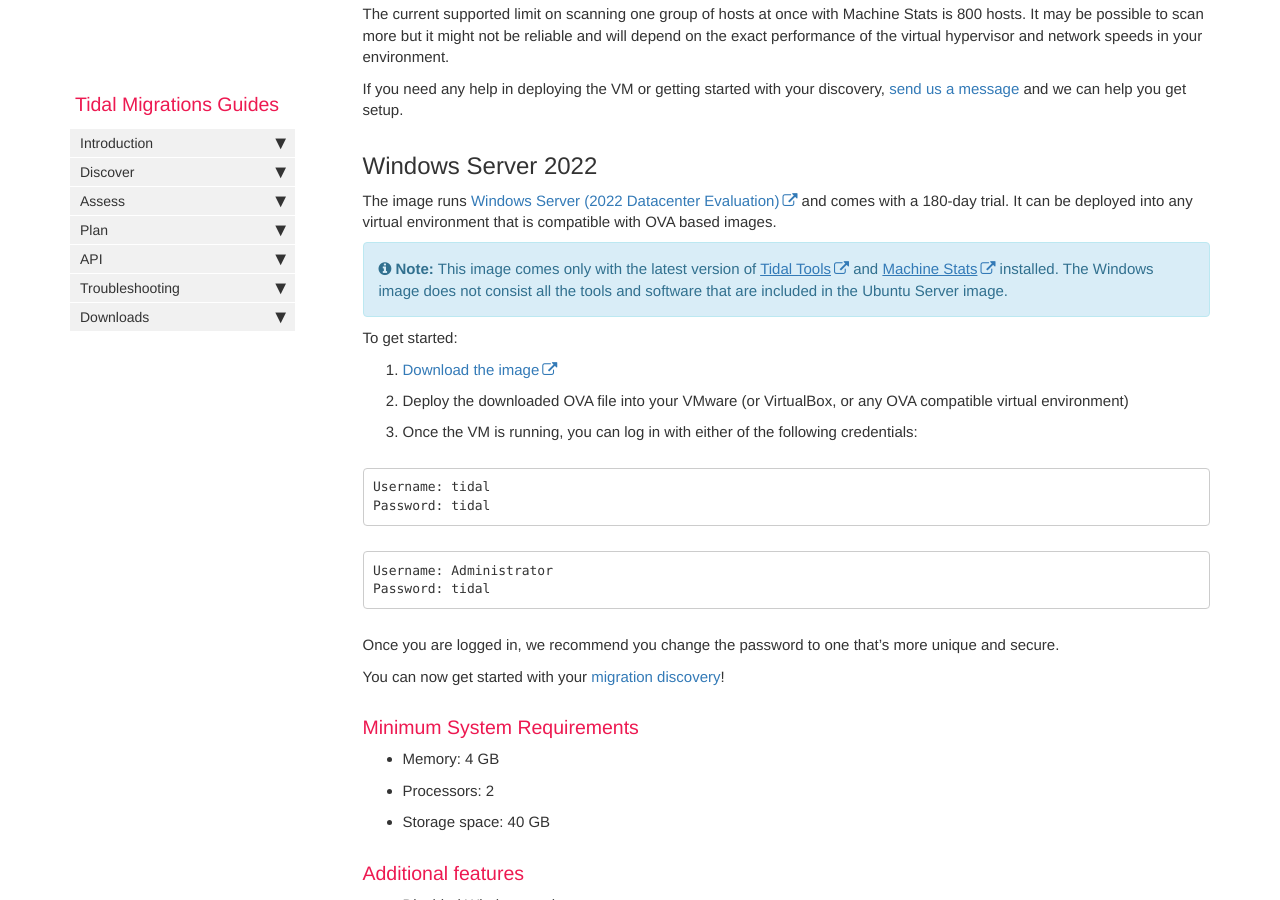
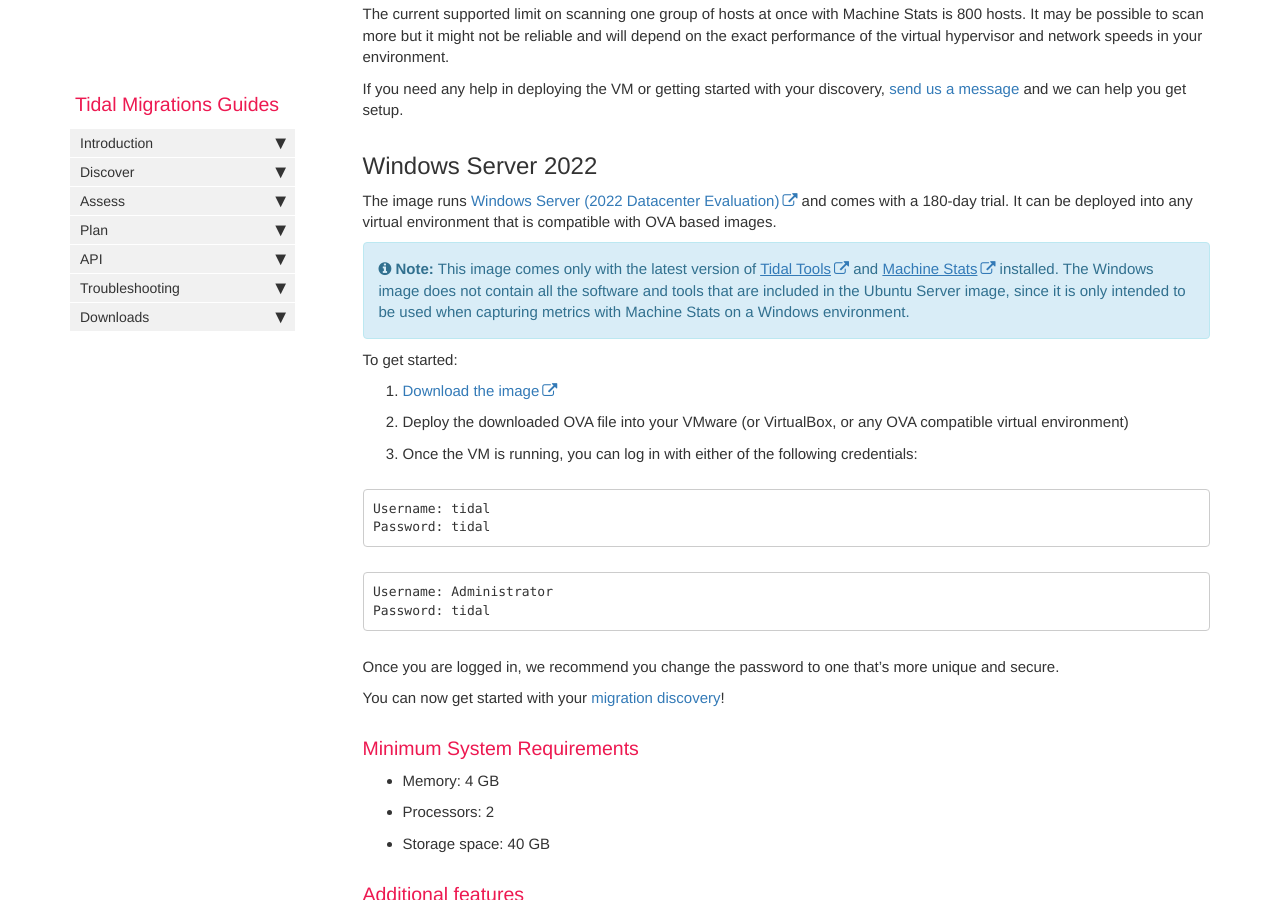
Before and after one commit to tidalmigrations/tidalmigrations.github.io, a Jekyll site: the page built from pages/user guides/tidal-vms.md, in a window 1280 px wide and 900 px high, scrolled down 1590 px. Built offline with Jekyll 4.4.1, drawn with Linux system fonts in a browser that asks for light colours; nearby versions of some CDN libraries; comment, search, counter and statistics services are not loaded; some of the changed text lies outside the part shown.

Commit message:
Add suggestions

```diff
--- a/pages/user guides/tidal-vms.md
+++ b/pages/user guides/tidal-vms.md
@@ -68,7 +68,8 @@ The image runs [Windows Server (2022 Datacenter Evaluation)](https://www.microso
 
 {% include note.html content="This image comes only with the latest version of
 [Tidal Tools](https://tidalmigrations.com/tidal-tools/) and [Machine Stats](https://pypi.org/project/machine-stats/)
-installed. The Windows image does not consist all the tools and software that are included in the Ubuntu Server image." %}
+installed. The Windows image does not contain all the software and tools that are included in the Ubuntu Server image,
+since it is only intended to be used when capturing metrics with Machine Stats on a Windows environment." %}
 
 To get started:
 
```
Also changed, not shown: other parts of pages/user guides/tidal-vms.md (+1 -1 lines).
